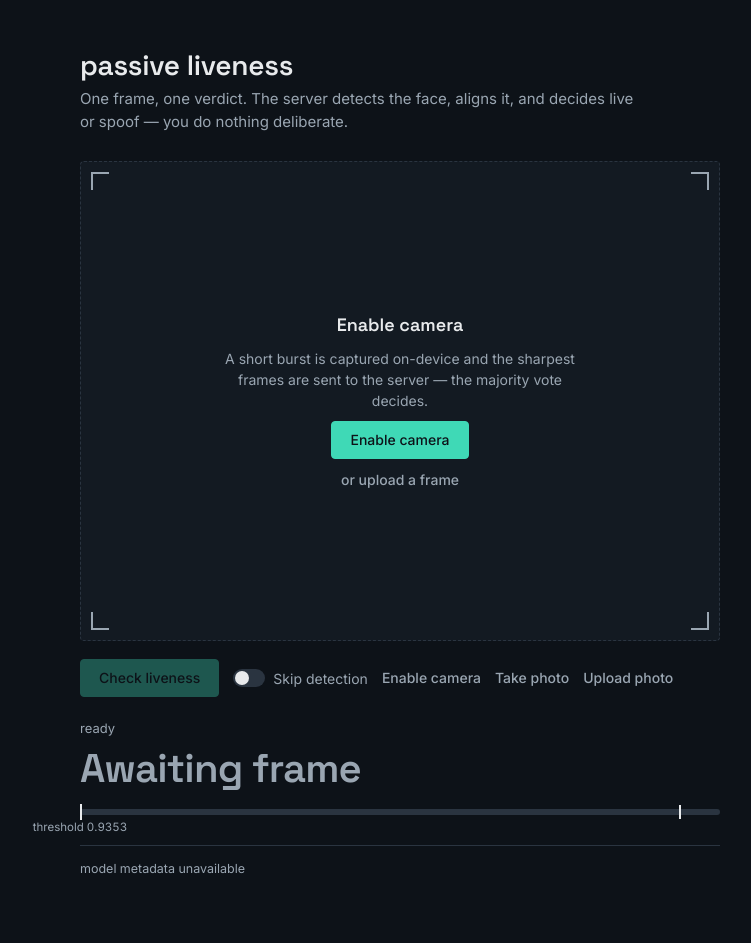
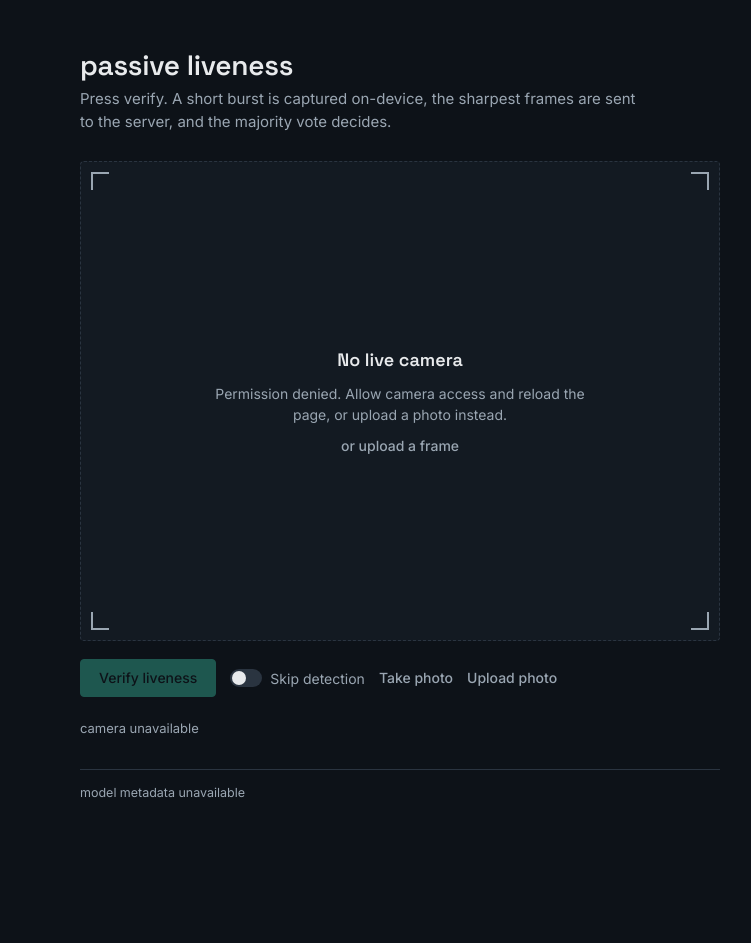
Before and after one commit to amoghshakya/passive-liveness, a FastAPI app: page / in a window 1280 px wide. Shown: the whole page, without its empty margins (240-991 px from the left). After the commit the page ends 798 px from the top, so only its background shows below. Run offline with FastAPI, Linux system fonts and the light colour scheme; parts of the project's set-up code (start-up, migrations or seed data) failed here and were passed over.

Commit message:
fix: remove continuous mode

```diff
--- a/src/passive_liveness_v2/api/v1/liveness.py
+++ b/src/passive_liveness_v2/api/v1/liveness.py
@@ -76,6 +76,7 @@ async def predict_liveness(
         label=prediction.label,
         score=prediction.score,
         threshold=service.settings.threshold,
+        skip_detection=skip_detection,
         face=(
             None
             if prediction.face is None
@@ -200,6 +201,7 @@ async def predict_liveness_burst(
         label=label,
         score=fused,
         threshold=service.settings.threshold,
+        skip_detection=skip_detection,
         counts=BurstCounts(
             live=sum(1 for r in results if r.label == "live"),
             spoof=sum(1 for r in results if r.label == "spoof"),
--- a/src/passive_liveness_v2/templates/index.html
+++ b/src/passive_liveness_v2/templates/index.html
@@ -95,14 +95,6 @@
       outline: 1px solid oklch(1 0 0 / 0.1);
     }
 
-    .overlay {
-      position: absolute;
-      inset: 0;
-      width: 100%;
-      height: 100%;
-      pointer-events: none;
-    }
-
     .bracket {
       position: absolute;
       width: 18px;
@@ -137,14 +129,6 @@
       right: 10px;
       border-bottom-width: 2px;
       border-right-width: 2px;
-    }
-
-    .viewfinder.verdict-live .bracket {
-      border-color: var(--signal);
-    }
-
-    .viewfinder.verdict-spoof .bracket {
-      border-color: var(--attack);
     }
 
     @keyframes bracket-pulse {
@@ -193,6 +177,110 @@
       font-size: 14px;
       margin: 0;
       max-width: 42ch;
+    }
+
+    /* ---- verdict panel: replaces the viewfinder content ---- */
+
+    .verdict-panel {
+      position: absolute;
+      inset: 0;
+      display: flex;
+      flex-direction: column;
+      align-items: center;
+      justify-content: center;
+      gap: 6px;
+      background: var(--panel);
+      text-align: center;
+      padding: 24px;
+    }
+
+    .verdict-panel[hidden] {
+      display: none;
+    }
+
+    .verdict-panel:not([hidden]) {
+      animation: panel-in 240ms cubic-bezier(0.2, 0, 0, 1);
+    }
+
+    @keyframes panel-in {
+      from {
+        opacity: 0;
+        transform: scale(0.98);
+      }
+    }
+
+    .verdict-mark {
+      width: 72px;
+      height: 72px;
+      border-radius: 50%;
+      display: grid;
+      place-items: center;
+      margin-bottom: 10px;
+    }
+
+    .verdict-mark svg {
+      width: 32px;
+      height: 32px;
+    }
+
+    /* hidden on SVG is not styled by every UA stylesheet,
+       so hide it explicitly. */
+    .verdict-mark svg[hidden] {
+      display: none;
+    }
+
+    .verdict-panel.live .verdict-mark {
+      color: var(--signal);
+      background: rgba(63, 217, 182, 0.16);
+    }
+
+    .verdict-panel.spoof .verdict-mark {
+      color: var(--attack);
+      background: rgba(228, 87, 46, 0.16);
+    }
+
+    .verdict-panel:not([hidden]) .verdict-mark svg {
+      animation: mark-in 240ms cubic-bezier(0.2, 0, 0, 1);
+    }
+
+    @keyframes mark-in {
+      from {
+        transform: scale(0.25);
+        opacity: 0;
+        filter: blur(4px);
+      }
+    }
+
+    .verdict-label {
+      font-family: 'Space Grotesk', 'Inter', system-ui, sans-serif;
+      font-size: 28px;
+      font-weight: 600;
+      letter-spacing: -0.01em;
+      margin: 0;
+    }
+
+    .verdict-panel.live .verdict-label {
+      color: var(--signal);
+    }
+
+    .verdict-panel.spoof .verdict-label {
+      color: var(--attack);
+    }
+
+    .verdict-score {
+      color: var(--muted);
+      font-size: 14px;
+      font-variant-numeric: tabular-nums;
+      margin: 0;
+    }
+
+    .visually-hidden {
+      position: absolute;
+      width: 1px;
+      height: 1px;
+      overflow: hidden;
+      clip: rect(0 0 0 0);
+      white-space: nowrap;
     }
 
     /* ---- controls ---- */
@@ -297,7 +385,7 @@
       outline-offset: 2px;
     }
 
-    /* ---- verdict strip ---- */
+    /* ---- verdict status ---- */
 
     .verdict {
       margin-top: 22px;
@@ -309,140 +397,6 @@
       font-variant-numeric: tabular-nums;
       min-height: 20px;
       margin: 0 0 8px;
-    }
-
-    .verdict-word {
-      font-family: 'Space Grotesk', 'Inter', system-ui, sans-serif;
-      font-size: clamp(32px, 8vw, 40px);
-      font-weight: 600;
-      line-height: 44px;
-      letter-spacing: -0.02em;
-      color: var(--muted);
-      margin: 0;
-    }
-
-    .verdict-word.live {
-      color: var(--signal);
-    }
-
-    .verdict-word.spoof {
-      color: var(--attack);
-    }
-
-    .verdict-meta {
-      color: var(--muted);
-      font-size: 13px;
-      font-variant-numeric: tabular-nums;
-      margin: 4px 0 0;
-    }
-
-    .bar {
-      position: relative;
-      height: 6px;
-      background: var(--hairline);
-      border-radius: 3px;
-      margin-top: 18px;
-    }
-
-    .bar-fill {
-      position: absolute;
-      top: 0;
-      bottom: 0;
-      left: 0;
-      width: 0;
-      background: var(--muted);
-      border-radius: 3px;
-      transition: width 300ms ease-out;
-    }
-
-    .bar-fill.live {
-      background: var(--signal);
-    }
-
-    .bar-fill.spoof {
-      background: var(--attack);
-    }
-
-    .bar-threshold {
-      position: absolute;
-      top: -4px;
-      bottom: -4px;
-      width: 2px;
-      background: var(--text);
-      left: 93.53%;
-    }
-
-    .bar-threshold-label {
-      position: absolute;
-      top: 10px;
-      transform: translateX(-50%);
-      color: var(--muted);
-      font-size: 11.5px;
-      font-variant-numeric: tabular-nums;
-      white-space: nowrap;
-    }
-
-    .bar-needle {
-      position: absolute;
-      top: -5px;
-      bottom: -5px;
-      width: 2px;
-      background: var(--text);
-      left: 0;
-      transition: left 300ms ease-out;
-    }
-
-    .bar-history {
-      position: absolute;
-      top: 12px;
-      left: 0;
-      right: 0;
-      height: 6px;
-      pointer-events: none;
-    }
-
-    .bar-history i {
-      position: absolute;
-      width: 2px;
-      height: 6px;
-      background: var(--hairline);
-      border-radius: 1px;
-    }
-
-    .bar-history i.live {
-      background: var(--signal);
-    }
-
-    .bar-history i.spoof {
-      background: var(--attack);
-    }
-
-    .burst-strip {
-      display: flex;
-      gap: 4px;
-      margin-top: 10px;
-    }
-
-    .burst-strip[hidden] {
-      display: none;
-    }
-
-    .burst-strip i {
-      width: 10px;
-      height: 10px;
-      border-radius: 2px;
-      background: var(--muted);
-      opacity: 0.45;
-    }
-
-    .burst-strip i.live {
-      background: var(--signal);
-      opacity: 1;
-    }
-
-    .burst-strip i.spoof {
-      background: var(--attack);
-      opacity: 1;
     }
 
     /* ---- error ---- */
@@ -489,34 +443,40 @@
 <body>
   <main class="wrap">
     <h1>passive liveness</h1>
-    <p class="subtitle">One frame, one verdict. The server detects the face,
-      aligns it, and decides live or spoof &mdash; you do nothing deliberate.</p>
+    <p class="subtitle">Press verify. A short burst is captured on-device,
+      the sharpest frames are sent to the server, and the majority vote decides.</p>
 
     <div class="viewfinder" id="viewfinder">
       <video id="video" muted playsinline autoplay></video>
       <img class="still" id="still" alt="Uploaded frame" hidden>
-      <canvas class="overlay" id="overlay"></canvas>
       <span class="bracket tl"></span>
       <span class="bracket tr"></span>
       <span class="bracket bl"></span>
       <span class="bracket br"></span>
       <div class="idle" id="idle">
-        <p class="idle-title">Enable camera</p>
-        <p class="idle-sub">A short burst is captured on-device and the
-          sharpest frames are sent to the server — the majority vote decides.</p>
-        <button class="btn btn-primary" id="enable-camera" type="button">Enable camera</button>
+        <p class="idle-title" id="idle-title">Requesting camera…</p>
+        <p class="idle-sub" id="idle-sub">Allow camera access when the
+          browser asks — the viewfinder needs it to verify liveness.</p>
         <button class="btn btn-text" id="browse" type="button">or upload a frame</button>
+      </div>
+
+      <div class="verdict-panel" id="verdict-panel" hidden>
+        <div class="verdict-mark" id="verdict-mark">
+          <svg id="mark-live" viewBox="0 0 24 24" fill="none" stroke="currentColor" stroke-width="2" stroke-linecap="round" stroke-linejoin="round" aria-hidden="true"><path d="M20 6 9 17l-5-5"/></svg>
+          <svg id="mark-spoof" viewBox="0 0 24 24" fill="none" stroke="currentColor" stroke-width="2" stroke-linecap="round" stroke-linejoin="round" aria-hidden="true" hidden><path d="M18 6 6 18M6 6l12 12"/></svg>
+        </div>
+        <p class="verdict-label" id="verdict-label">Live</p>
+        <p class="verdict-score" id="verdict-score"></p>
       </div>
     </div>
 
     <div class="controls">
-      <button class="btn btn-primary" id="check" type="button" disabled>Check liveness</button>
+      <button class="btn btn-primary" id="check" type="button" disabled>Verify liveness</button>
       <label class="switch">
         <input type="checkbox" id="skip-detection">
         <span class="switch-track"></span>
         Skip detection
       </label>
-      <button class="btn btn-text" id="enable-camera-control" type="button">Enable camera</button>
       <button class="btn btn-text" id="take-photo" type="button">Take photo</button>
       <button class="btn btn-text" id="upload" type="button">Upload photo</button>
       <input type="file" id="file-camera" accept="image/*" capture="user" hidden>
@@ -525,16 +485,7 @@
 
     <section class="verdict" aria-live="polite">
       <p class="status" id="status">ready</p>
-      <h2 class="verdict-word" id="verdict-word">Awaiting frame</h2>
-      <p class="verdict-meta" id="verdict-meta"></p>
-      <div class="bar">
-        <div class="bar-fill" id="bar-fill"></div>
-        <div class="bar-threshold" id="bar-threshold"></div>
-        <span class="bar-threshold-label" id="bar-threshold-label">threshold 0.9353</span>
-        <div class="bar-needle" id="bar-needle"></div>
-        <div class="bar-history" id="bar-history"></div>
-      </div>
-      <div class="burst-strip" id="burst-strip" hidden></div>
+      <span class="visually-hidden" id="verdict-announcer"></span>
     </section>
 
     <div class="error" id="error" hidden>
@@ -552,11 +503,8 @@
       var BUFFER_SECONDS = 2;
       var SAMPLE_FPS = 5;
       var MAX_SIDE = 1280;
-  var MAX_BURST_FRAMES = 5;
-  var BURST_MIN_GAP = 2;
-      var CONTINUOUS_MS = 1000;
-      var HISTORY_MAX = 24;
-      var REDUCED_MOTION = window.matchMedia('(prefers-reduced-motion: reduce)').matches;
+      var MAX_BURST_FRAMES = 5;
+      var BURST_MIN_GAP = 2;
 
       var GUIDANCE = {
         no_face_detected: 'No face in frame. Hold your face in the viewfinder and try again.',
@@ -578,10 +526,9 @@
       var viewfinder = document.getElementById('viewfinder');
       var video = document.getElementById('video');
       var still = document.getElementById('still');
-      var overlay = document.getElementById('overlay');
       var idle = document.getElementById('idle');
-      var enableBtn = document.getElementById('enable-camera');
-      var enableControl = document.getElementById('enable-camera-control');
+      var idleTitle = document.getElementById('idle-title');
+      var idleSub = document.getElementById('idle-sub');
       var browseBtn = document.getElementById('browse');
       var checkBtn = document.getElementById('check');
       var skipDetectionInput = document.getElementById('skip-detection');
@@ -590,14 +537,12 @@
       var fileInput = document.getElementById('file');
       var cameraInput = document.getElementById('file-camera');
       var statusEl = document.getElementById('status');
-      var verdictWord = document.getElementById('verdict-word');
-      var verdictMeta = document.getElementById('verdict-meta');
-      var barFill = document.getElementById('bar-fill');
-      var barNeedle = document.getElementById('bar-needle');
-      var barThreshold = document.getElementById('bar-threshold');
-      var barThresholdLabel = document.getElementById('bar-threshold-label');
-  var burstStrip = document.getElementById('burst-strip');
-      var historyEl = document.getElementById('bar-history');
+      var announcer = document.getElementById('verdict-announcer');
+      var verdictPanel = document.getElementById('verdict-panel');
+      var markLive = document.getElementById('mark-live');
+      var markSpoof = document.getElementById('mark-spoof');
+      var verdictLabel = document.getElementById('verdict-label');
+      var verdictScore = document.getElementById('verdict-score');
       var errorBox = document.getElementById('error');
       var errorCode = document.getElementById('error-code');
       var errorMessage = document.getElementById('error-message');
@@ -607,21 +552,22 @@
         stream: null,
         buffer: [],
         sampler: null,
-        timer: null,
         inFlight: false,
-        history: []
+        verified: false
       };
 
       function setStatus(text) {
         statusEl.textContent = text;
       }
 
-      // The Check button carries the busy state: disabled
-      // relabeled while a cycle runs, so in-flight cycles
-      // drop dead clicks instead of ignoring them.
+      // The Verify button carries the busy state: disabled
+      // and relabeled while a cycle runs, so in-flight
+      // cycles drop dead clicks instead of ignoring them.
       function setBusy(busy) {
         checkBtn.disabled = busy || !state.stream;
-        checkBtn.textContent = busy ? 'Analyzing…' : 'Check liveness';
+        checkBtn.textContent = busy
+          ? 'Verifying…'
+          : (state.verified ? 'Verify again' : 'Verify liveness');
       }
 
       // Match the viewfinder to the content so it never crops
@@ -638,7 +584,7 @@
 
       /* ---- camera ---- */
 
-      function enableCamera() {
+      function startCamera() {
         if (!navigator.mediaDevices || !navigator.mediaDevices.getUserMedia) {
           cameraUnavailable('Camera capture needs a secure (HTTPS) connection.');
           return;
@@ -656,23 +602,20 @@
           video.hidden = false;
           viewfinder.classList.add('live');
           fitViewfinder(video.videoWidth, video.videoHeight);
-          checkBtn.disabled = false;
-          enableControl.textContent = 'Camera on';
-          enableControl.disabled = true;
-          setStatus('camera on — sampling burst');
+          setBusy(false);
+          setStatus('camera on');
           state.sampler = setInterval(sample, 1000 / SAMPLE_FPS);
-          startClipLoop();
         }).catch(function (err) {
           cameraUnavailable(err.name === 'NotAllowedError'
-            ? 'Permission denied. Allow camera access, or take a photo with the button below.'
-            : 'The in-browser camera needs HTTPS (it works on localhost). Take a photo instead, or tunnel this server (e.g. ngrok http 8000) and reopen the page.');
+            ? 'Permission denied. Allow camera access and reload the page, or upload a photo instead.'
+            : 'The in-browser camera needs HTTPS (it works on localhost). Upload a photo instead, or tunnel this server (e.g. ngrok http 8000) and reopen the page.');
         });
       }
 
       function cameraUnavailable(message) {
-        idle.querySelector('.idle-title').textContent = 'No live camera';
-        idle.querySelector('.idle-sub').textContent = message;
-        enableBtn.hidden = true;
+        idleTitle.textContent = 'No live camera';
+        idleSub.textContent = message;
+        setStatus('camera unavailable');
       }
 
       /* ---- burst buffer + sharpness ---- */
@@ -770,10 +713,9 @@
         setBusy(true);
         pulseBrackets();
         viewfinder.classList.add('analyzing');
-        setStatus('analyzing…');
+        verdictPanel.hidden = true;
+        setStatus('verifying…');
         errorBox.hidden = true;
-
-        var view = { el: video, w: frames[0].canvas.width, h: frames[0].canvas.height };
 
         var blobs = frames.map(function (frame) {
           return new Promise(function (resolve) {
@@ -801,7 +743,7 @@
         }).then(function (res) {
           return res.json().then(function (data) {
             if (!res.ok) throw toError(data);
-            renderVerdict(data, view);
+            renderVerdict(data);
           });
         }).catch(function (err) {
           renderError(err);
@@ -819,7 +761,8 @@
         setBusy(true);
         pulseBrackets();
         viewfinder.classList.add('analyzing');
-        setStatus('analyzing…');
+        verdictPanel.hidden = true;
+        setStatus('verifying…');
         errorBox.hidden = true;
 
         // Preview the frame in the viewfinder so the evaluation is visible,
@@ -832,7 +775,7 @@
           still.src = url;
           still.hidden = false;
           video.hidden = true;
-          uploadAndRender(file, {el: still, w: probe.naturalWidth, h: probe.naturalHeight});
+          uploadAndRender(file);
         };
         probe.onerror = function () {
           uploadAndRender(file, null);
@@ -840,7 +783,7 @@
         probe.src = url;
       }
 
-      function uploadAndRender(file, view) {
+      function uploadAndRender(file) {
         var fd = new FormData();
         fd.append('file', file);
         if (skipDetectionInput.checked) fd.append('skip_detection', 'true');
@@ -848,7 +791,7 @@
           .then(function (res) {
             return res.json().then(function (data) {
               if (!res.ok) throw toError(data);
-              renderVerdict(data, view);
+              renderVerdict(data);
             });
           })
           .catch(function (err) {
@@ -869,98 +812,28 @@
 
       /* ---- rendering ---- */
 
-      function renderVerdict(data, view) {
+      function renderVerdict(data) {
         var live = data.label === 'live';
 
-        verdictWord.textContent = live ? 'Live' : 'Spoof';
-        verdictWord.className = 'verdict-word ' + data.label;
-
-        barFill.style.width = (data.score * 100).toFixed(2) + '%';
-        barFill.className = 'bar-fill ' + data.label;
-        barNeedle.style.left = (data.score * 100).toFixed(2) + '%';
-        barNeedle.style.background = live ? 'var(--signal)' : 'var(--attack)';
-
-        verdictMeta.textContent =
+        verdictLabel.textContent = live ? 'Live' : 'Spoof';
+        verdictScore.textContent =
           'score ' + data.score.toFixed(3) +
-          ' · threshold ' + data.threshold.toFixed(4) +
-          (data.face ? '' : ' · detection skipped') +
+          (data.skip_detection ? ' · detection skipped' : '') +
           (data.counts
-            ? ' · ' + data.counts.live + '/' + (data.counts.live + data.counts.spoof) + ' live'
+            ? ' · ' + data.counts.live + '/' + (data.counts.live + data.counts.spoof) + ' frames live'
             : '');
 
-        pushHistory(data.score, data.label);
+        markLive.hidden = !live;
+        markSpoof.hidden = live;
+        verdictPanel.className = 'verdict-panel ' + data.label;
+        verdictPanel.hidden = false;
 
-        viewfinder.classList.remove('verdict-live', 'verdict-spoof');
-        viewfinder.classList.add(live ? 'verdict-live' : 'verdict-spoof');
-
-        if (data.frames) {
-          drawBurst(data, view);
-        } else {
-          burstStrip.hidden = true;
-          burstStrip.innerHTML = '';
-          if (view && data.face) drawBBox(data.face.bbox, view, live);
-        }
+        state.verified = true;
+        announcer.textContent =
+          (live ? 'Live' : 'Spoof') + ', score ' + data.score.toFixed(3);
 
         var rid = (data.request_id || '').slice(0, 8);
-        setStatus(state.stream ? 'continuous · ' + rid : 'verdict · ' + rid);
-      }
-
-      function drawBurst(data, view) {
-        burstStrip.hidden = false;
-        burstStrip.innerHTML = '';
-        var best = null;
-        for (var i = 0; i < data.frames.length; i++) {
-          var f = data.frames[i];
-          var tick = document.createElement('i');
-          if (f.label) {
-            tick.className = f.label;
-            tick.title = 'frame ' + f.index + ': ' + f.label + ' ' + f.score.toFixed(3);
-            if (!best || Math.abs(f.score - data.score) < Math.abs(best.score - data.score)) {
-              best = f;
-            }
-          } else {
-            tick.title = 'frame ' + f.index + ': ' + f.error;
-          }
-          burstStrip.appendChild(tick);
-        }
-        if (view && best && best.face) {
-          drawBBox(best.face.bbox, view, data.label === 'live');
-        }
-      }
-
-      function drawBBox(bbox, view, live) {
-        var rect = view.el.getBoundingClientRect();
-        if (rect.width === 0) return;
-        overlay.width = Math.round(rect.width);
-        overlay.height = Math.round(rect.height);
-        var ctx = overlay.getContext('2d');
-        ctx.clearRect(0, 0, overlay.width, overlay.height);
-
-        // cover mapping: source frame -> displayed element box
-        var scale = Math.max(rect.width / view.w, rect.height / view.h);
-        var offX = (rect.width - view.w * scale) / 2;
-        var offY = (rect.height - view.h * scale) / 2;
-
-        var x1 = bbox[0] * scale + offX;
-        var y1 = bbox[1] * scale + offY;
-        var x2 = bbox[2] * scale + offX;
-        var y2 = bbox[3] * scale + offY;
-
-        ctx.strokeStyle = live ? '#3FD9B6' : '#E4572E';
-        ctx.lineWidth = 2;
-        ctx.strokeRect(x1, y1, x2 - x1, y2 - y1);
-      }
-
-      function pushHistory(score, label) {
-        state.history.push({score: score, label: label});
-        if (state.history.length > HISTORY_MAX) state.history.shift();
-        historyEl.innerHTML = '';
-        for (var i = 0; i < state.history.length; i++) {
-          var tick = document.createElement('i');
-          tick.className = state.history[i].label;
-          tick.style.left = (state.history[i].score * 100).toFixed(2) + '%';
-          historyEl.appendChild(tick);
-        }
+        setStatus('verdict · ' + rid);
       }
 
       function renderError(err) {
@@ -969,26 +842,11 @@
         errorMessage.textContent =
           GUIDANCE[code] || err.message || 'Something went wrong. Try again.';
         errorBox.hidden = false;
-        verdictWord.textContent = 'No verdict';
-        verdictWord.className = 'verdict-word';
         setStatus('error');
-      }
-
-      /* ---- clip loop: record a ~2s clip, classify it, repeat ---- */
-
-      function startClipLoop() {
-        clearInterval(state.timer);
-        if (state.stream) {
-          state.timer = setInterval(function () {
-            if (!state.inFlight) analyze();
-          }, CONTINUOUS_MS);
-        }
       }
 
       /* ---- wiring ---- */
 
-      enableBtn.addEventListener('click', enableCamera);
-      enableControl.addEventListener('click', enableCamera);
       browseBtn.addEventListener('click', function () {fileInput.click();});
       takePhotoBtn.addEventListener('click', function () {cameraInput.click();});
       uploadBtn.addEventListener('click', function () {fileInput.click();});
@@ -1016,16 +874,17 @@
         if (file && file.type.indexOf('image/') === 0) analyzeFile(file);
       });
 
-      // Model metadata: footer + threshold tick position.
+      /* ---- boot: request the camera on page load, no enable step ---- */
+
+      setStatus('starting camera…');
+      startCamera();
+
+      // Model metadata: footer.
       fetch('/v1/ready')
         .then(function (r) {return r.json();})
         .then(function (m) {
           footerEl.textContent = m.model.name + ' · ' + m.model.backbone +
             ' · ' + m.model.device + ' · threshold ' + m.model.threshold.toFixed(4);
-          var pct = (m.model.threshold * 100).toFixed(2) + '%';
-          barThreshold.style.left = pct;
-          barThresholdLabel.style.left = pct;
-          barThresholdLabel.textContent = 'threshold ' + m.model.threshold.toFixed(4);
         })
         .catch(function () {
           footerEl.textContent = 'model metadata unavailable';
```
Also changed, not shown: src/passive_liveness_v2/api/v1/schemas.py (+10 -0 lines), README.md.
